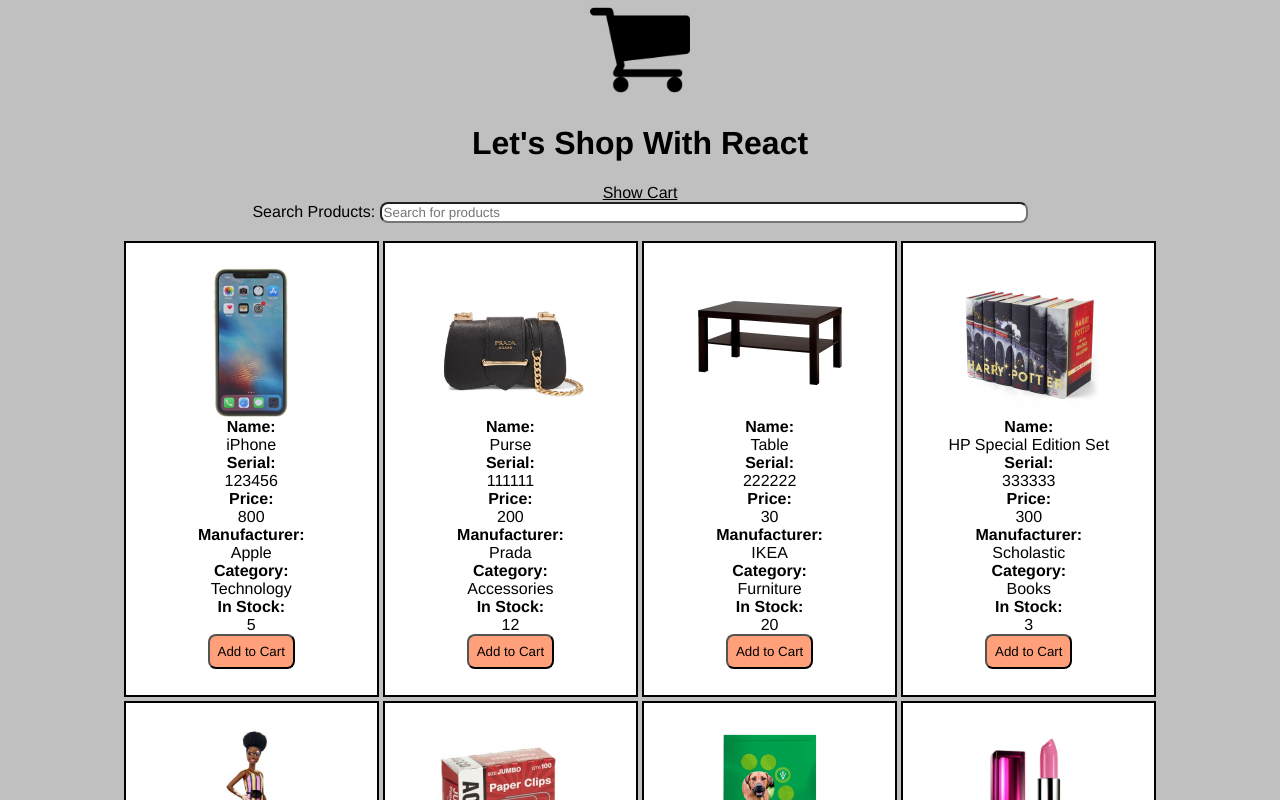
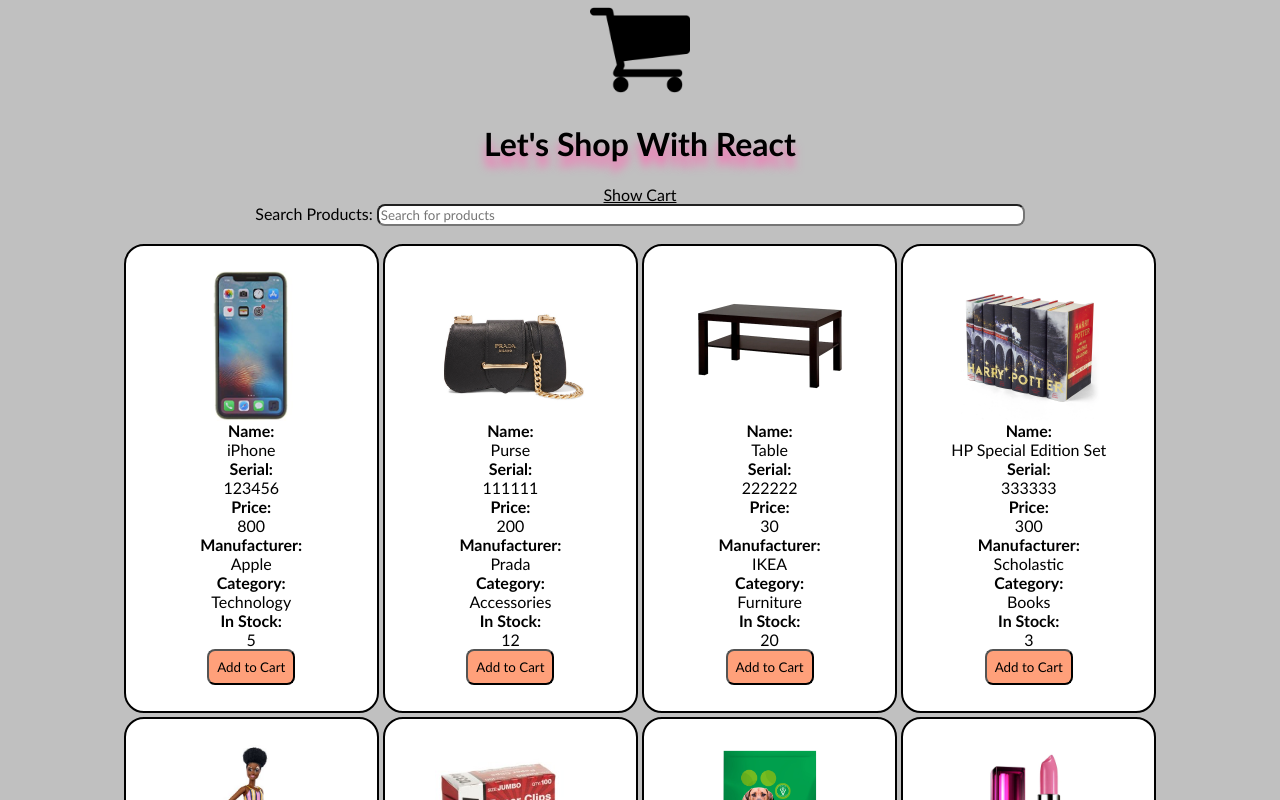
Before and after one commit to kkim88/capstone-1, a React (Create React App) app in the folder inventory-management/: page /search in a window 1280 px wide. Shown: the top 800 px of the page. Built offline with nearby package versions, Linux system fonts and the light colour scheme.

Commit message:
Additional styling

```diff
--- a/inventory-management/src/App.css
+++ b/inventory-management/src/App.css
@@ -2,29 +2,9 @@
   text-align: center;
 }
 
-.App-logo {
-  height: 40vmin;
-  pointer-events: none;
-}
-
-.App-header {
-  background-color: #282c34;
-  min-height: 100vh;
-  display: flex;
-  flex-direction: column;
-  align-items: center;
-  justify-content: center;
-  font-size: calc(10px + 2vmin);
-  color: white;
-}
-
-.App-link {
-  color: #61dafb;
-}
-
 body {
   background-color: silver;
-  font-family: Helvetica, sans-serif;
+  font-family: Trebuchet MS;
 }
 
 a:link {
@@ -37,6 +17,14 @@
 
 h1 {
   text-align: center;
+  font-family: Trebuchet MS;
+  text-shadow: 0px 10px 10px hotpink;
+}
+
+h2 {
+  text-align: center;
+  font-family: Trebuchet MS;
+  text-shadow: 0px 10px 10px hotpink;
 }
 
 .box-container {
@@ -57,17 +45,18 @@
   flex-grow: 1;
   flex-basis: 16%;
   background-color: white;
-  font-family: Helvetica, sans-serif;
+  font-family: Trebuchet MS;
   border: solid 2px;
+  border-radius: 20px;
 }
 
 .box:hover {
-  background-color: lightsteelblue;
+  background-color: palegoldenrod;
 }
 
 button {
   background-color: lightsalmon;
-  font-family: Helvetica, sans-serif;
+  font-family: Trebuchet MS;
   padding: 8px;
   border-radius: 8px;
 }
@@ -75,5 +64,5 @@
 input {
   border-radius: 8px;
   width: 50%;
-  font-family: Helvetica, sans-serif;
+  font-family: Trebuchet MS;
 }
```
